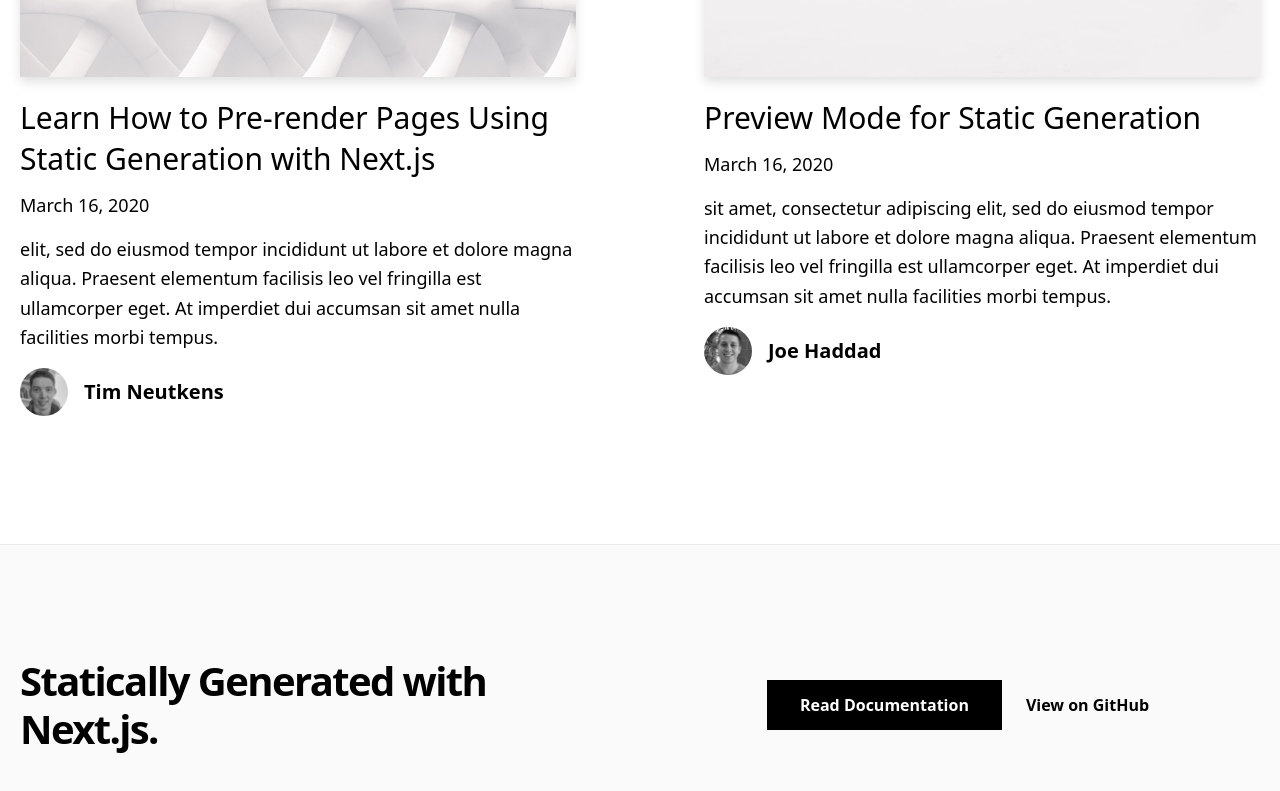
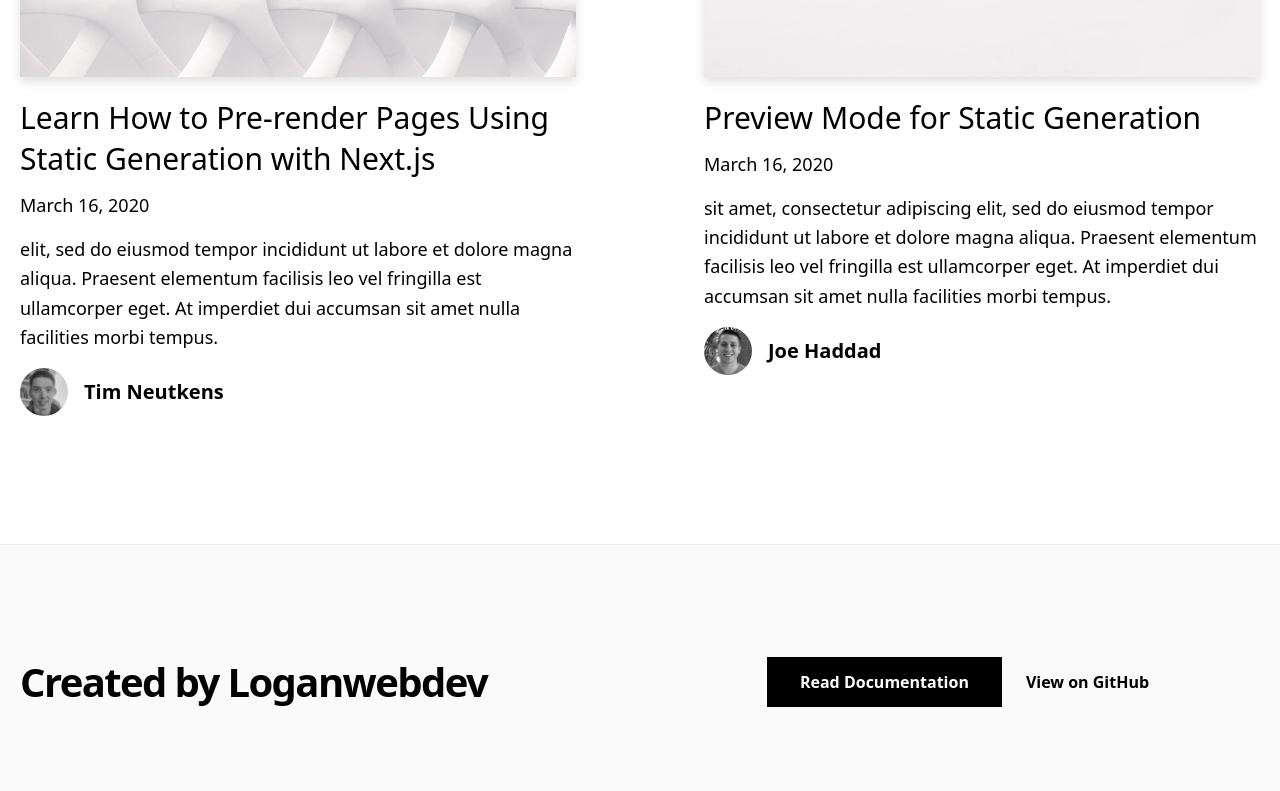
Before and after one commit to llogan382/loganwebdev, a Next.js app: page / in a window 1280 px wide. Shown: the part 1575-2366 px from the top of the page. Built offline with nearby package versions, Linux system fonts and the light colour scheme.

Commit message:
chore: updates header

```diff
--- a/components/footer.tsx
+++ b/components/footer.tsx
@@ -7,7 +7,7 @@ const Footer = () => {
       <Container>
         <div className="py-28 flex flex-col lg:flex-row items-center">
           <h3 className="text-4xl lg:text-5xl font-bold tracking-tighter leading-tight text-center lg:text-left mb-10 lg:mb-0 lg:pr-4 lg:w-1/2">
-            Statically Generated with Next.js.
+            Created by Loganwebdev
           </h3>
           <div className="flex flex-col lg:flex-row justify-center items-center lg:pl-4 lg:w-1/2">
             <a
--- a/lib/constants.ts
+++ b/lib/constants.ts
@@ -1,4 +1,4 @@
 export const EXAMPLE_PATH = 'blog-starter-typescript'
-export const CMS_NAME = 'Markdown'
+export const CMS_NAME = 'Logan Web Dev'
 export const HOME_OG_IMAGE_URL =
   'https://og-image.vercel.app/Next.js%20Blog%20Starter%20Example.png?theme=light&md=1&fontSize=100px&images=https%3A%2F%2Fassets.vercel.com%2Fimage%2Fupload%2Ffront%2Fassets%2Fdesign%2Fnextjs-black-logo.svg'
--- a/pages/index.tsx
+++ b/pages/index.tsx
@@ -19,7 +19,7 @@ const Index = ({ allPosts }: Props) => {
     <>
       <Layout>
         <Head>
-          <title>Next.js Blog Example with {CMS_NAME}</title>
+          <title>{CMS_NAME}</title>
         </Head>
         <Container>
           <Intro />
```
Also changed, not shown: 1 other file (tests, documents, lock files or other folders).
